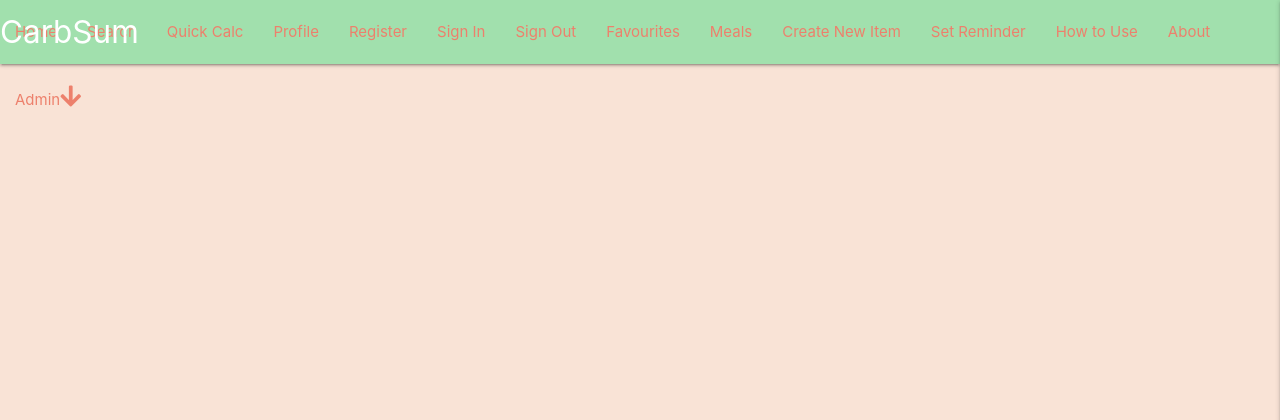
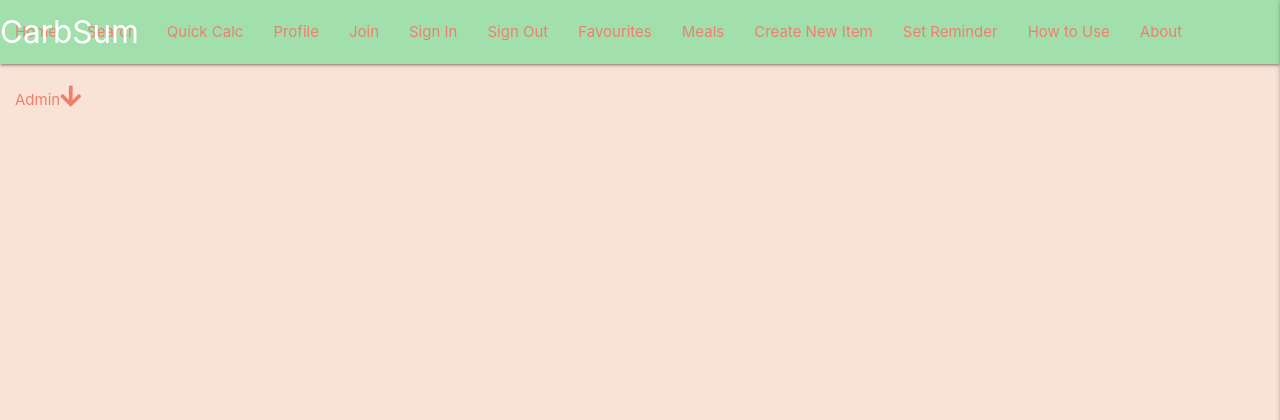
Before and after one commit to KelvenH/CarbSum, a Flask app: page / in a window 1280 px wide. Shown: the top 420 px of the page. Run offline with Flask 2, Linux system fonts and the light colour scheme; data that the repository does not hold is empty; some libraries are stand-ins or nearby versions.

Commit message:
renamed page and functions from register to join

```diff
--- a/app.py
+++ b/app.py
@@ -28,8 +28,8 @@ def get_foods():
     return render_template("foods.html", foods=foods)
 
 
-@app.route("/register", methods=["GET", "POST"])
-def register():
+@app.route("/join", methods=["GET", "POST"])
+def join():
     if request.method == "POST":
         # check if username already exists in db
         existing_user = mongo.db.users.find_one(
@@ -37,20 +37,19 @@ def register():
 
         if existing_user:
             flash("Username '{}' taken, please try another".format(
-                request.form.get("username")))  #Acknowledgement codemy.com https://www.youtube.com/watch?v=4yaG-jFfePc
+                request.form.get("username"))) #Added display of the attempted username within Flash message, Acknowledgement codemy.com https://www.youtube.com/watch?v=4yaG-jFfePc
+            return redirect(url_for("join"))
 
-            return redirect(url_for("register"))
-
-        register = {
+        join = {
             "username": request.form.get("username").lower(),
             "password": generate_password_hash(request.form.get("password"))
         }
-        mongo.db.users.insert_one(register)
+        mongo.db.users.insert_one(join)
 
         # put the new user into 'session' cookie
-        session["user"]= request.form.get("username").lower()
-        flash("Registration Successful")
-    return render_template("register.html")
+        session["user"] = request.form.get("username").lower()
+        flash("Success! Welcome to CarbSum")
+    return render_template("join.html")
 
 
 if __name__ == "__main__":
--- a/templates/base.html
+++ b/templates/base.html
@@ -36,7 +36,7 @@
                     <li><a href="#">Search</a></li>
                     <li><a href="#">Quick Calc</a></li>
                     <li><a href="#">Profile</a></li>
-                    <li><a href="{{ url_for('register') }}">Register</a></li>
+                    <li><a href="{{ url_for('join') }}">Join</a></li>
                     <li><a href="#">Sign In</a></li>
                     <li><a href="#">Sign Out</a></li>
                     <li><a href="#">Favourites</a></li>
@@ -60,7 +60,7 @@
             <li><a href="#">Search</a></li>
             <li><a href="#">Quick Calc</a></li>
             <li><a href="#">Profile</a></li>
-            <li><a href="{{ url_for('register') }}">Register</a></li>
+            <li><a href="{{ url_for('join') }}">Join</a></li>
             <li><a href="#">Sign In</a></li>
             <li><a href="#">Sign Out</a></li>
             <li><a href="#">Favourites</a></li>
```
Also changed, not shown: templates/join.html (renamed from templates/register.html, +3 -8 lines).
